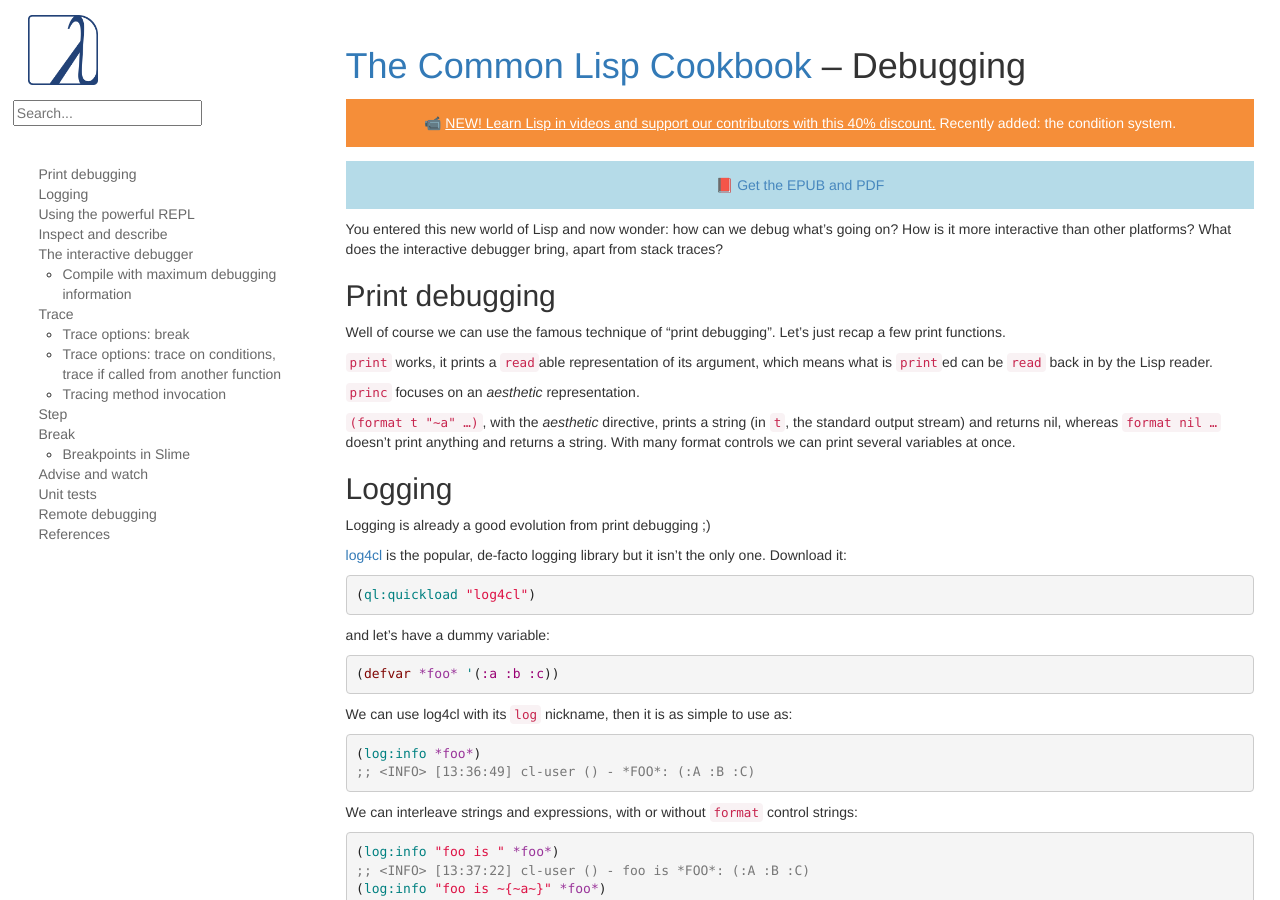
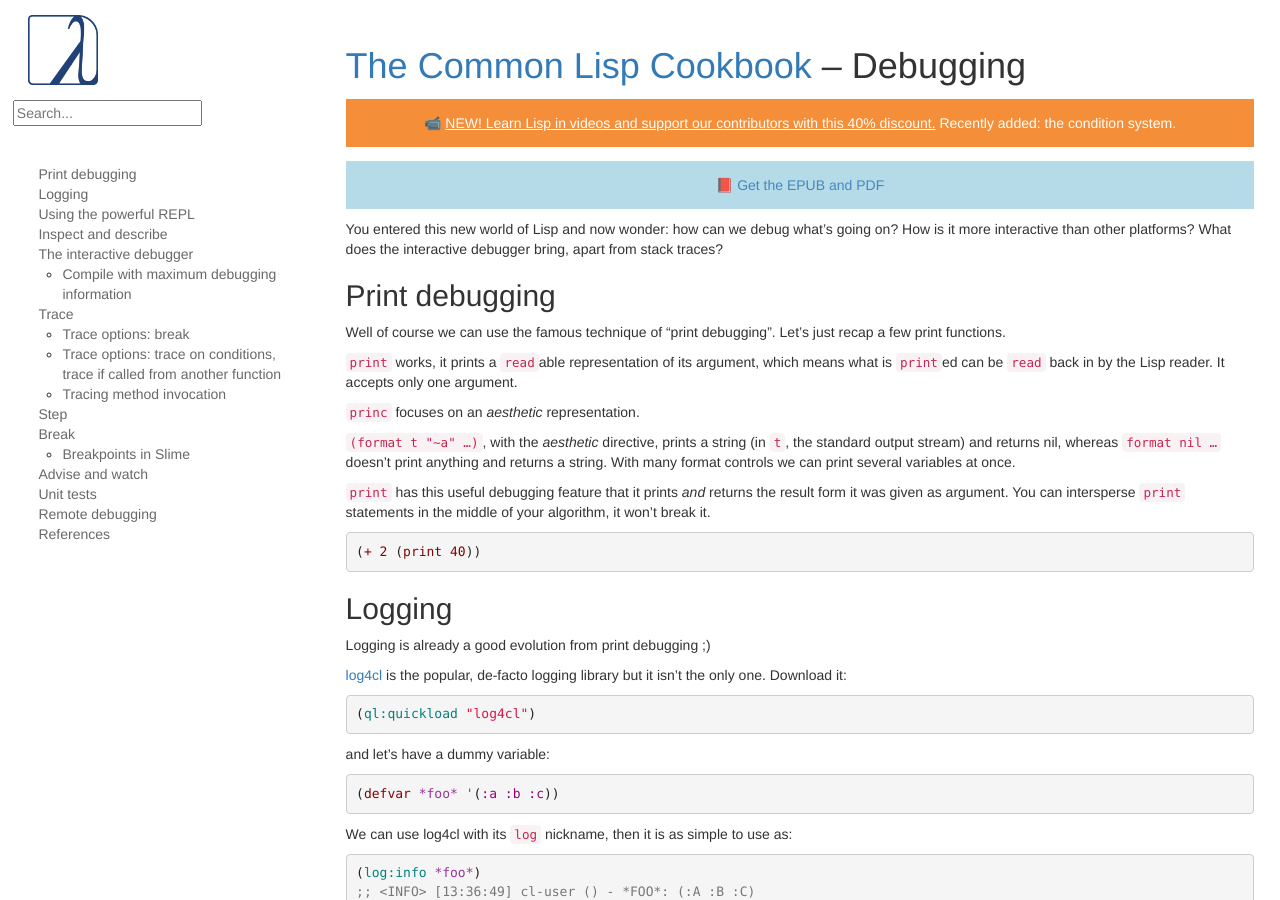
Before and after one commit to LispCookbook/cl-cookbook, a Jekyll site: the page built from debugging.md, in a window 1280 px wide and 900 px high. Built offline with Jekyll 4.4.1, drawn with Linux system fonts in a browser that asks for light colours.

Commit message:
debugging: print is handy because it returns the result

```diff
--- a/debugging.md
+++ b/debugging.md
@@ -13,7 +13,7 @@
 
 `print` works, it prints a `read`able representation of its argument,
 which means what is `print`ed can be `read` back in by the Lisp
-reader.
+reader. It accepts only one argument.
 
 `princ` focuses on an *aesthetic* representation.
 
@@ -21,6 +21,15 @@
 stream) and returns nil, whereas `format nil …` doesn't print anything
 and returns a string. With many format controls we can print several
 variables at once.
+
+`print` has this useful debugging feature that it prints *and* returns
+the result form it was given as argument. You can intersperse `print`
+statements in the middle of your algorithm, it won't break it.
+
+~~~lisp
+(+ 2 (print 40))
+~~~
+
 
 ## Logging
 
```
